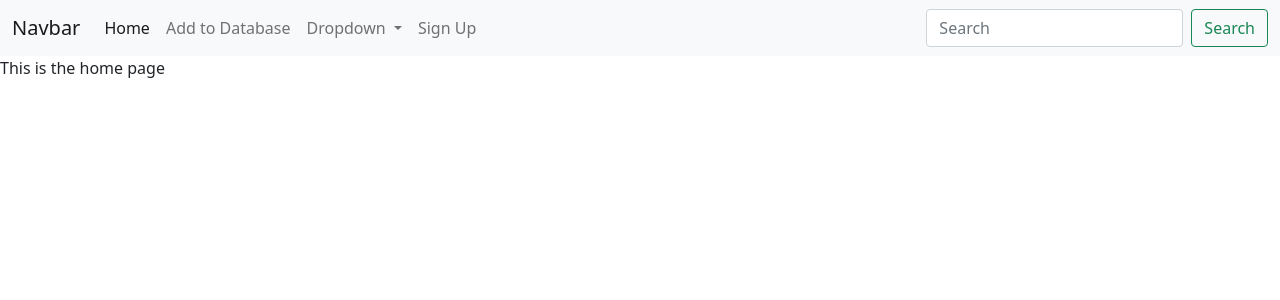
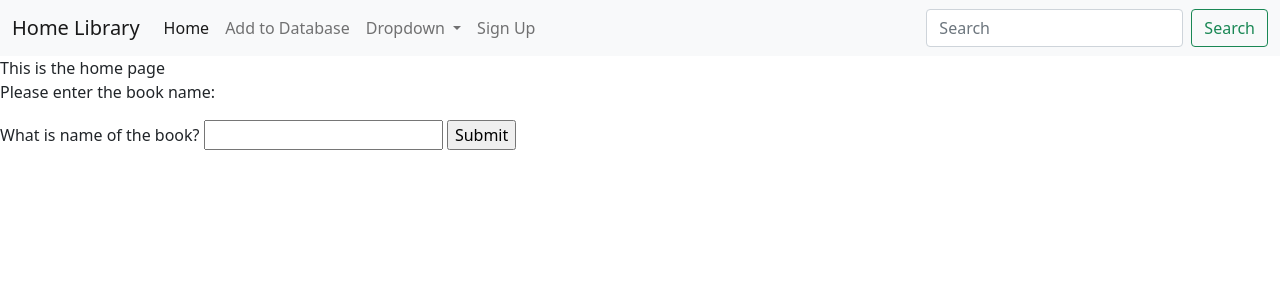
Before and after one commit to keegaz/PythonHomeLib, a Flask app: page / in a window 1280 px wide. Shown: the top 300 px of the page. Run offline with Flask 2, Linux system fonts and the light colour scheme.

Commit message:
Form deliver

```diff
--- a/main.py
+++ b/main.py
@@ -1,10 +1,22 @@
 from flask import Flask, render_template,request
+from flask_wtf import FlaskForm
+from wtforms import StringField, SubmitField
 
-app=Flask(__name__)
+app = Flask(__name__)
 
-@app.route('/')
+app.config['SECRET_KEY'] = 'mysecretkey'
+
+@app.route('/', methods=['GET','POST'])
 def index():
-    return render_template('home.html')
+    title_book = False
+
+    form = InfoForm()
+
+    if form.validate_on_submit():
+        title_book = form.title_book.data
+        form.title_book.data = " "
+    return render_template('home.html', form=form, title_book=title_book)
+
 
 
 @app.route('/books')
@@ -24,6 +36,23 @@ def thankYou():
     return render_template('thankyou.html', first=first, last=last)
 
 
+
+
+
+
+
+
+
+
+######################################
+
+class InfoForm(FlaskForm):
+
+    title_book = StringField("What is name of the book?")
+    author_book = StringField("What is the name of the author?")
+    submit = SubmitField('Submit')
+
+
 @app.errorhandler(404)
 def page_not_found(err):
     return render_template('404.html'), 404
--- a/templates/base.html
+++ b/templates/base.html
@@ -10,7 +10,9 @@
 <!--NAV Start-->
 <nav class="navbar navbar-expand-lg navbar-light bg-light">
   <div class="container-fluid">
-    <a class="navbar-brand" href="#">Navbar</a>
+    <a class="navbar-brand" href="{{url_for('index')}}">Home Library</a>
+    <!-- Navbar naming conventation -->
+
     <button class="navbar-toggler" type="button" data-bs-toggle="collapse" data-bs-target="#navbarSupportedContent" aria-controls="navbarSupportedContent" aria-expanded="false" aria-label="Toggle navigation">
       <span class="navbar-toggler-icon"></span>
     </button>
--- a/templates/home.html
+++ b/templates/home.html
@@ -4,4 +4,26 @@
 
 This is the home page
 
+<p>
+{% if title_book %}
+    The breed you entered is {{title_book}}
+    Update it in the form below:
+    {%else %}
+
+    Please enter the book name:
+
+{% endif %}
+</p>
+
+<form method="post">
+<!--Passing a form object on the connection -->
+  {{ form.hidden_tag() }}
+  {{ form.title_book.label }} {{form.title_book()}}
+  {{form.submit()}}
+
+
+</form>
+
+
+
 {%endblock%}
```
